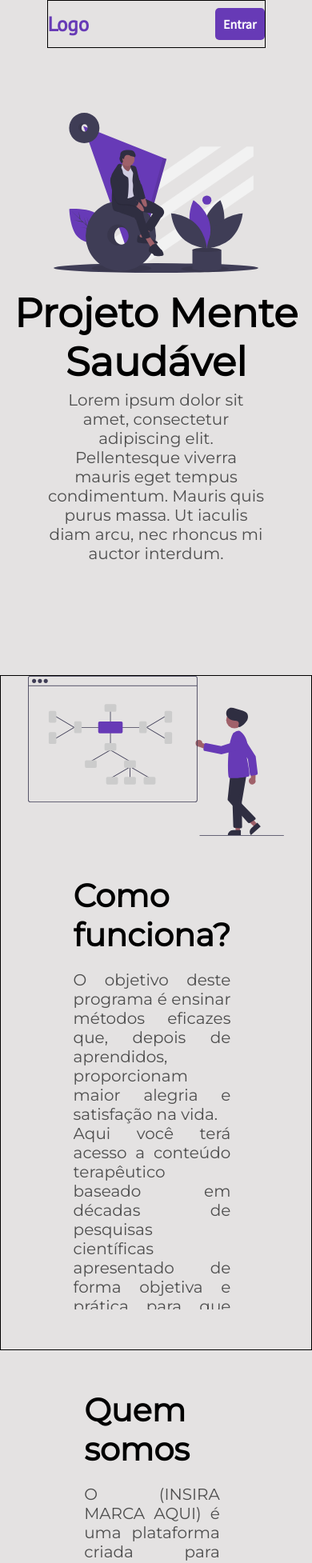
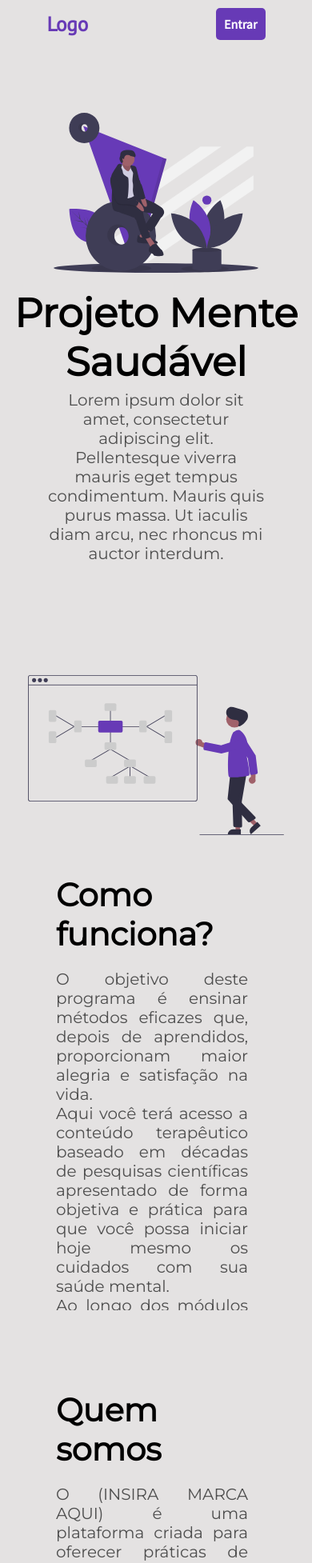
Before and after one commit to JonkaSusaki/ProjetoVidaSaudavel, a Next.js app: page / in a window 390 px wide. Shown: the top 1954 px of the page at 80% size. Built offline with nearby package versions, Linux system fonts and the light colour scheme.

Commit message:
responsive test

```diff
--- a/styles/components/header.module.scss
+++ b/styles/components/header.module.scss
@@ -44,7 +44,6 @@
 
 		color: variables.$primary-color;
 
-		border: 1px solid black;
 	}
 
 	.menu {
--- a/styles/pages/index.module.scss
+++ b/styles/pages/index.module.scss
@@ -239,10 +239,9 @@
 			flex-direction: column;
 			align-items: center;
 
-			border: 1px solid black;
 
 			.howSectionText {
-				margin: 50px;
+				margin: 50px 0;
 				width: auto;
 			}
 		}
@@ -255,7 +254,7 @@
 			align-items: center;
 
 			.aboutSectionText {
-				margin: 50px;
+				margin: 50px 0;
 				width: auto;
 			}
 		}
```
